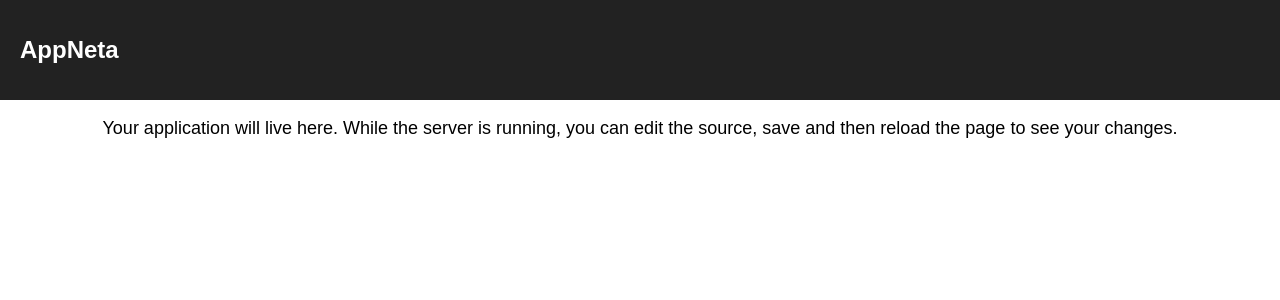
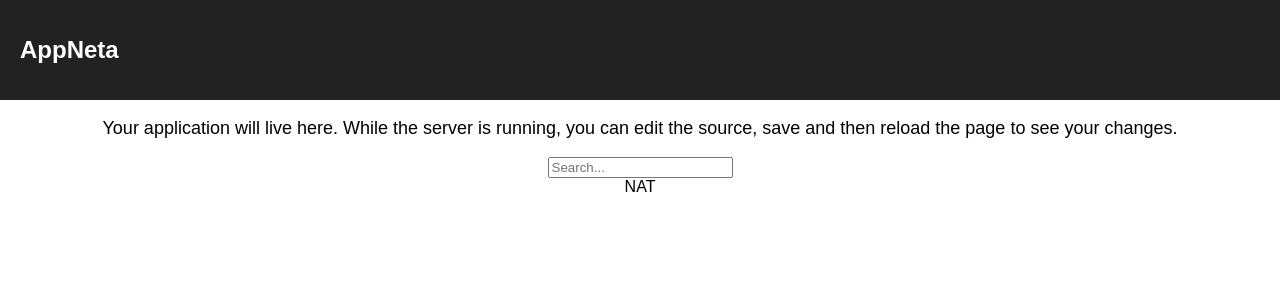
Before and after one commit to Frikster/AppNetaTest, a React (Create React App) app in the folder client/: page / in a window 1280 px wide. Shown: the top 300 px of the page. Built offline with nearby package versions, Linux system fonts and the light colour scheme; the HTML template or start-up script is replaced by a standard one.

Commit message:
start on frontend

```diff
--- a/client/src/App.js
+++ b/client/src/App.js
@@ -1,5 +1,7 @@
 import React, { Component } from 'react';
 import './App.css';
+
+import SearchComponent from './search/search';
 
 class App extends Component {
   render() {
@@ -11,6 +13,7 @@
         <p className="App-intro">
           Your application will live here. While the server is running, you can edit the source, save and then reload the page to see your changes.
         </p>
+        <SearchComponent/>
       </div>
     );
   }
--- /dev/null
+++ b/client/src/search/nationalityTab.jsx
@@ -0,0 +1,13 @@
+import React, { Component } from 'react';
+
+class SearchComponent extends Component {
+  render() {
+    return (
+      <div >
+        <span>NAT</span>
+      </div>
+    );
+  }
+}
+
+export default SearchComponent;
--- /dev/null
+++ b/client/src/search/search.jsx
@@ -0,0 +1,17 @@
+import React, { Component } from 'react';
+import TableComponent from './table';
+import NationalityTabComponent from './nationalityTab';
+
+class SearchComponent extends Component {
+  render() {
+    return (
+      <div >
+        <input type="text" placeholder="Search..."/>
+        <NationalityTabComponent/>
+        <TableComponent/>
+      </div>
+    );
+  }
+}
+
+export default SearchComponent;
--- /dev/null
+++ b/client/src/search/table.jsx
@@ -0,0 +1,13 @@
+import React, { Component } from 'react';
+
+class TableComponent extends Component {
+  render() {
+    return (
+      <div >
+        <table class="sortable"/>
+      </div>
+    );
+  }
+}
+
+export default TableComponent;
```
Also changed, not shown: 1 other file (tests, documents, lock files or other folders).
